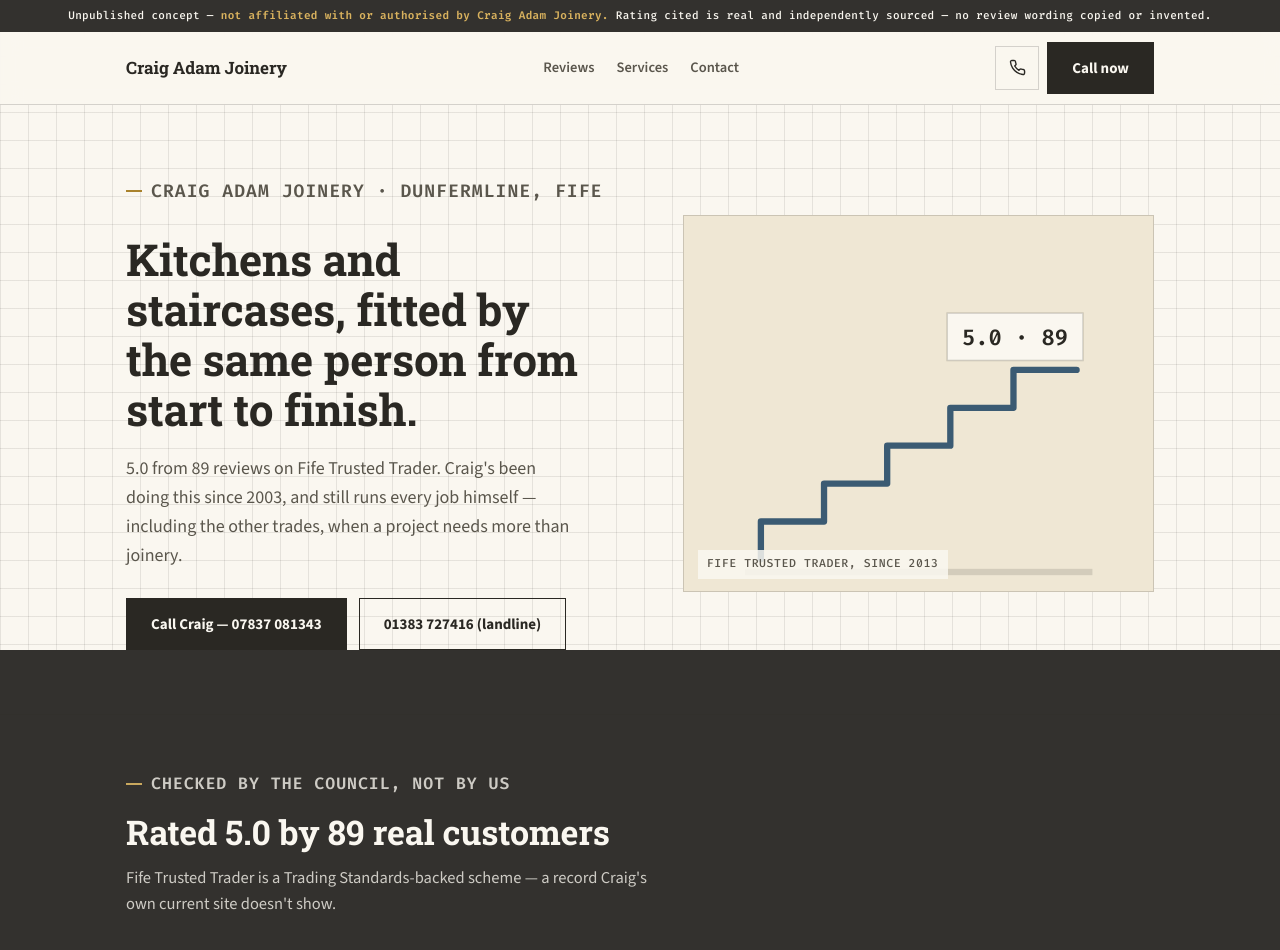
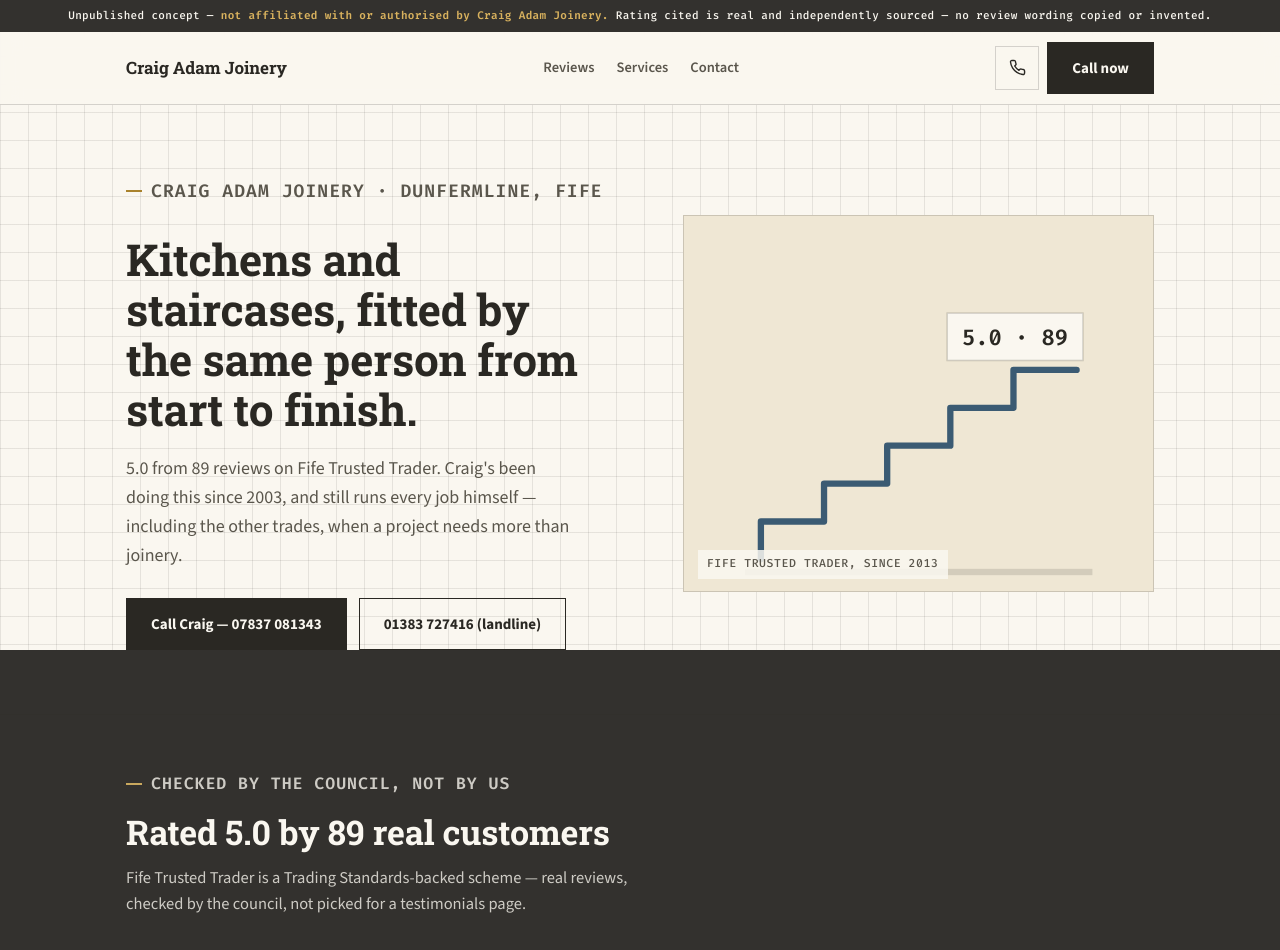
Before and after one commit to Longshorestudio/longshore-concept-craig-adam-joinery, a plain HTML site: page index.html in a window 1280 px wide. Shown: the top 950 px of the page. Drawn offline with nearby package versions, Linux system fonts and the light colour scheme.

Commit message:
Soften tone: remove comparison to Craig's own site

```diff
--- a/index.html
+++ b/index.html
@@ -277,7 +277,7 @@
       <div class="section-head">
         <p class="eyebrow eyebrow--light">Checked by the council, not by us</p>
         <h2>Rated 5.0 by 89 real customers</h2>
-        <p>Fife Trusted Trader is a Trading Standards-backed scheme — a record Craig's own current site doesn't show.</p>
+        <p>Fife Trusted Trader is a Trading Standards-backed scheme — real reviews, checked by the council, not picked for a testimonials page.</p>
       </div>
       <div class="stat-row">
         <div class="stat-item"><b>5.0 / 5</b><span>From 89 reviews, Fife Trusted Trader</span></div>
```
